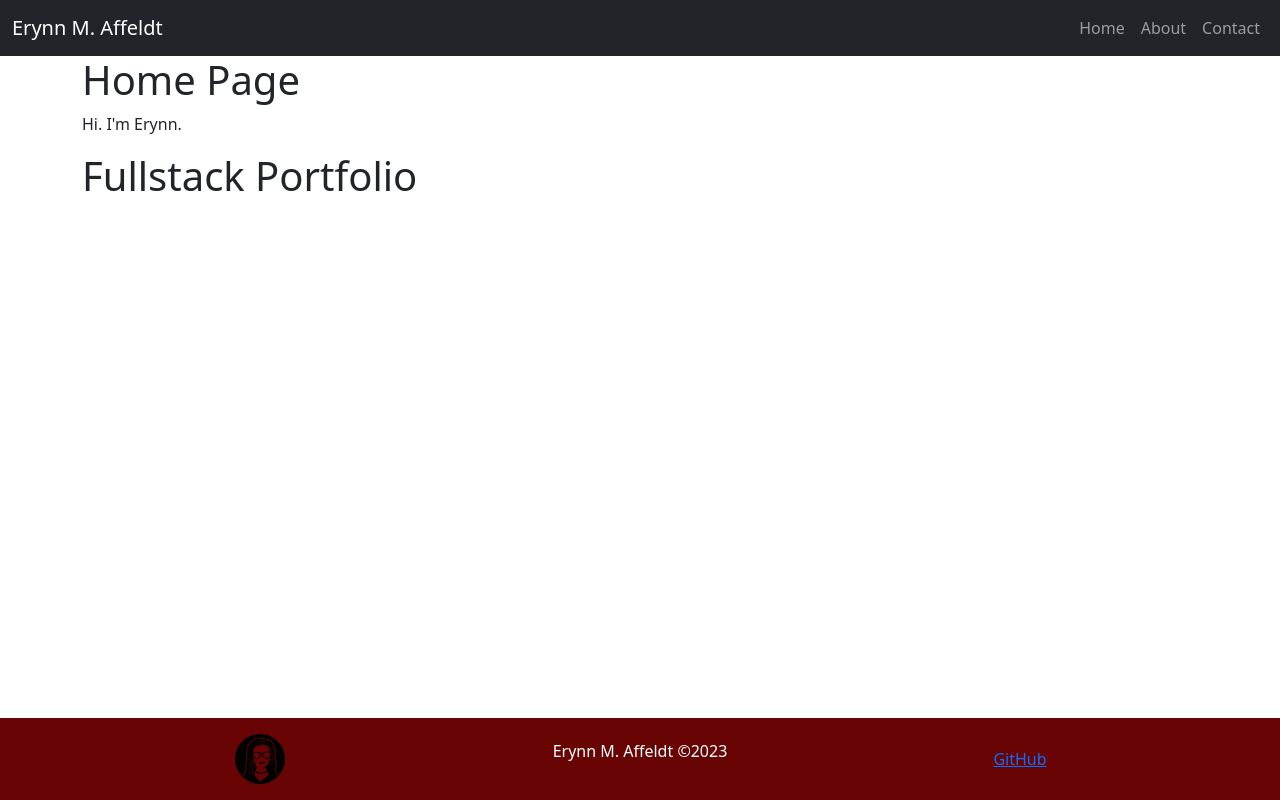
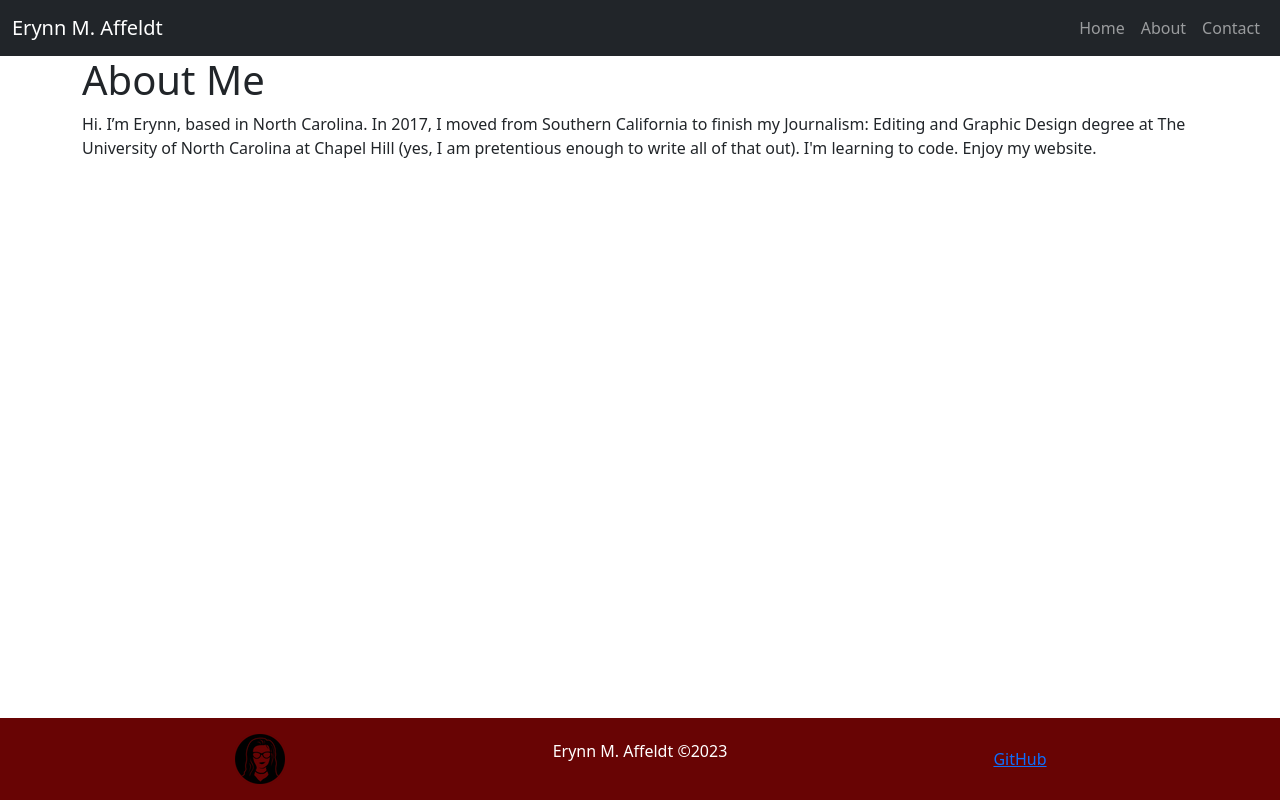
Before and after one commit to competentpunk/react-portfolio, a React (Create React App) app: page /react-portfolio/about in a window 1280 px wide. Before the commit this address led to /react-portfolio. Built offline with nearby package versions, Linux system fonts and the light colour scheme.

Commit message:
rereworked page routes

```diff
--- a/src/App.js
+++ b/src/App.js
@@ -15,8 +15,8 @@ function App() {
         <Router>
           <Routes>
             <Route path="/react-portfolio" element={<Home />} />
-            <Route path="/about" element={ <About />} />
-            <Route path="/contact" element={<Contact /> } />
+            <Route path="/react-portfolio/about" element={ <About />} />
+            <Route path="/react-portfolio/contact" element={<Contact /> } />
             <Route path="*" element={<Navigate to="/react-portfolio" />} />
           </Routes>
         </Router>
```
Also changed, not shown: 7 other files (tests, documents, lock files or other folders).
